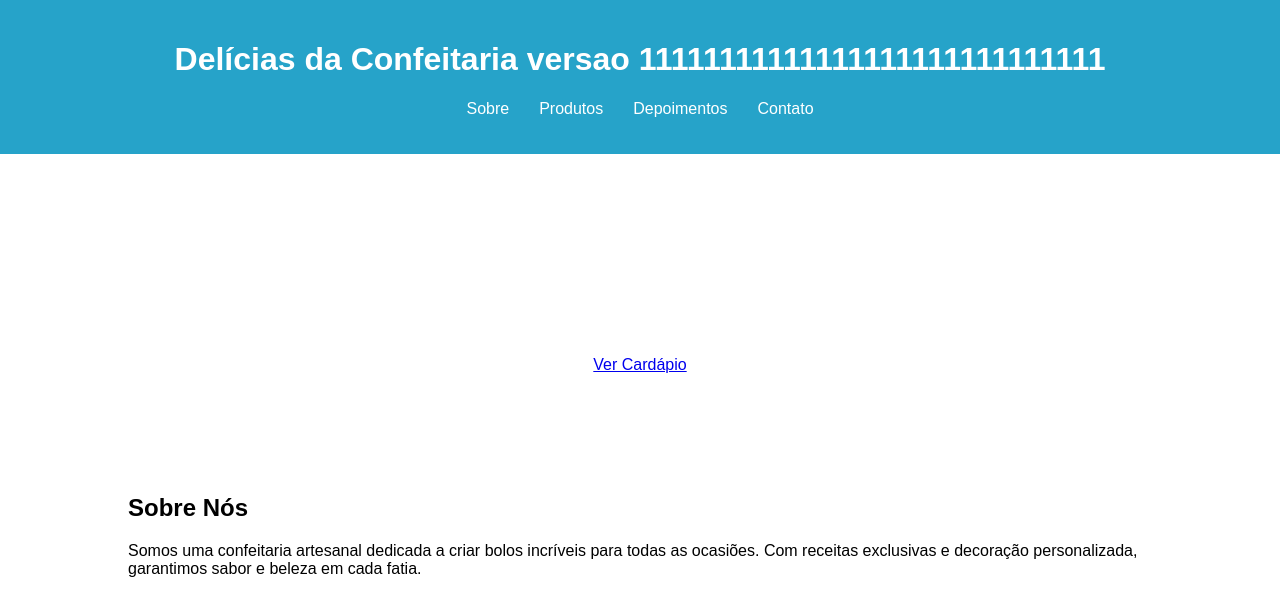
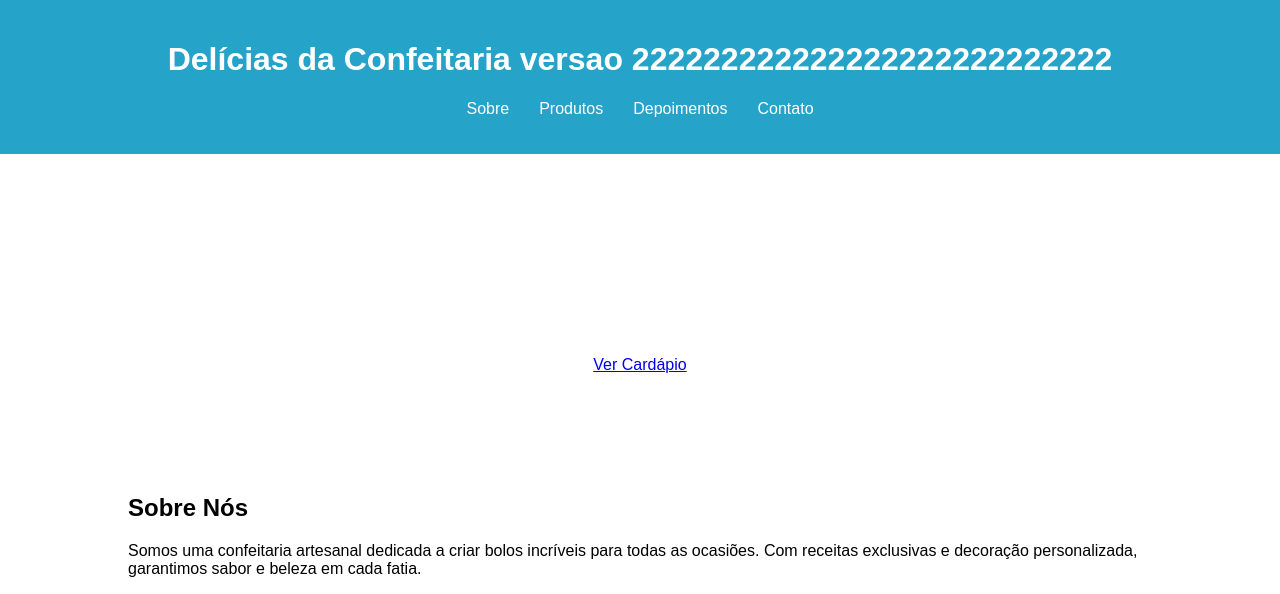
Before and after one commit to cesarbinhara/rapadotachoPROJECT, a website: page public/index.html in a window 1280 px wide. Shown: the top 594 px of the page. Drawn offline with Linux system fonts and the light colour scheme.

Commit message:
teste de pull request

```diff
--- a/public/index.html
+++ b/public/index.html
@@ -11,7 +11,7 @@
   <!-- Cabeçalho -->
   <header>
     <div class="container">
-      <h1>Delícias da Confeitaria versao 11111111111111111111111111111</h1>
+      <h1>Delícias da Confeitaria versao 222222222222222222222222222</h1>
       <nav>
         <ul>
           <li><a href="#sobre">Sobre</a></li>
```
